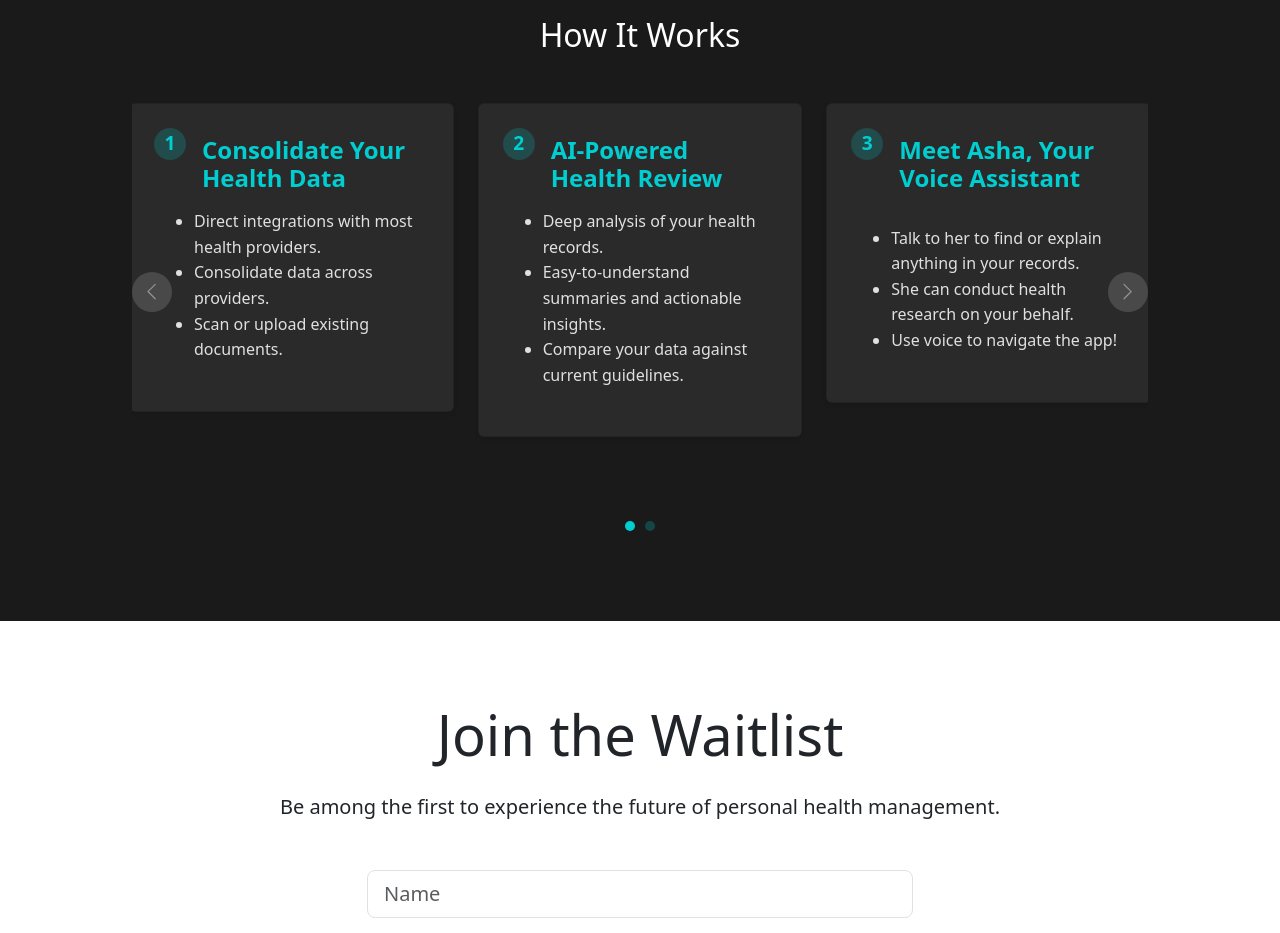
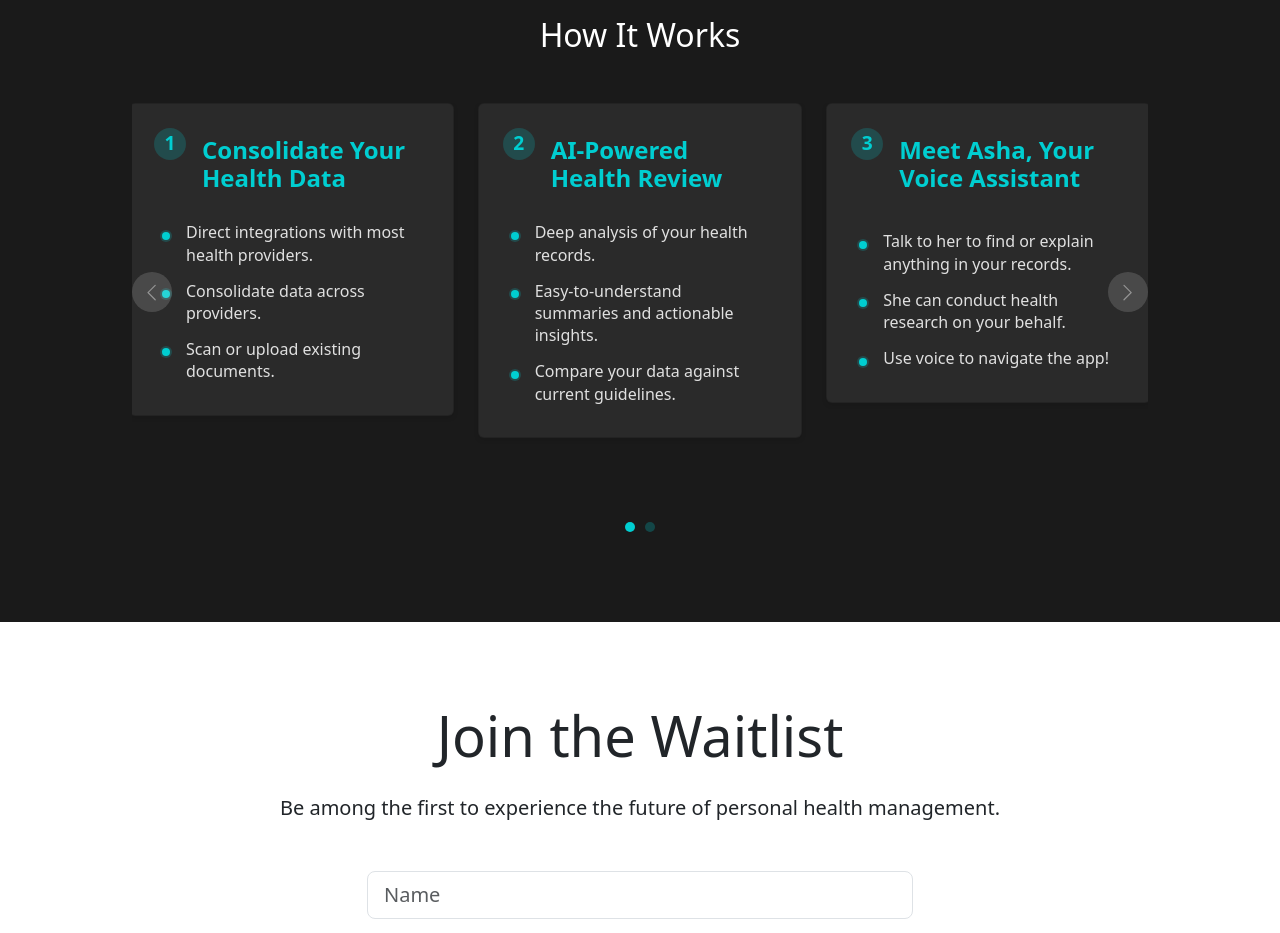
Before and after one commit to nitingoel-ps/asha_website, a React (Create React App) app: page / in a window 1280 px wide. Shown: the part 1520-2453 px from the top of the page. Built offline with nearby package versions, Linux system fonts and the light colour scheme; what aws-amplify would draw is missing.

Commit message:
better looking bullets

```diff
--- a/src/components/Home/Home.css
+++ b/src/components/Home/Home.css
@@ -232,13 +232,14 @@
   display: flex;
   flex-direction: column;
   background-color: #2a2a2a; /* Ensure card body has the same background */
+  height: 100%;
 }
 
 .carousel-card .card-title {
   color: #00CED1;
   font-size: 1.5rem;
   font-weight: 600;
-  margin-bottom: 1rem;
+  margin-bottom: 1.25rem;
   padding-left: 2.5rem; /* Space for step number */
 }
 
@@ -246,6 +247,49 @@
   color: #e0e0e0;
   font-size: 1rem;
   line-height: 1.6;
+  display: flex;
+  flex-direction: column;
+  justify-content: flex-start;
+  height: 100%;
+}
+
+.carousel-card .card-text ul {
+  list-style-type: none;
+  padding-left: 0;
+  margin-bottom: 0;
+  margin-top: 0.5rem;
+}
+
+.carousel-card .card-text ul li {
+  position: relative;
+  padding-left: 1.5rem;
+  margin-bottom: 0.75rem;
+  line-height: 1.4;
+  display: flex;
+  align-items: flex-start;
+}
+
+.carousel-card .card-text ul li:last-child {
+  margin-bottom: 0;
+}
+
+.carousel-card .card-text ul li::before {
+  content: "";
+  position: absolute;
+  left: 0;
+  top: 0.6rem;
+  width: 0.5rem;
+  height: 0.5rem;
+  background-color: #00CED1;
+  border-radius: 50%;
+  flex-shrink: 0;
+  box-shadow: 0 0 0 2px rgba(0, 206, 209, 0.2);
+  transition: transform 0.2s ease, box-shadow 0.2s ease;
+}
+
+.carousel-card .card-text ul li:hover::before {
+  transform: scale(1.2);
+  box-shadow: 0 0 0 3px rgba(0, 206, 209, 0.3);
 }
 
 .step-number {
@@ -367,6 +411,18 @@
     min-height: 300px;
     display: flex;
     align-items: center;
+  }
+
+  .carousel-card .card-text ul li {
+    padding-left: 1.25rem;
+    margin-bottom: 0.5rem;
+    font-size: 0.95rem;
+  }
+
+  .carousel-card .card-text ul li::before {
+    top: 0.45rem;
+    width: 0.4rem;
+    height: 0.4rem;
   }
 }
 
@@ -539,3 +595,14 @@
   opacity: 1;
   z-index: 1;
 }
+
+/* Adjust bullet point spacing for desktop */
+@media (min-width: 768px) {
+  .carousel-card .card-text ul li {
+    margin-bottom: 0.85rem;
+  }
+
+  .carousel-card .card-text ul li::before {
+    top: 0.65rem;
+  }
+}
```
